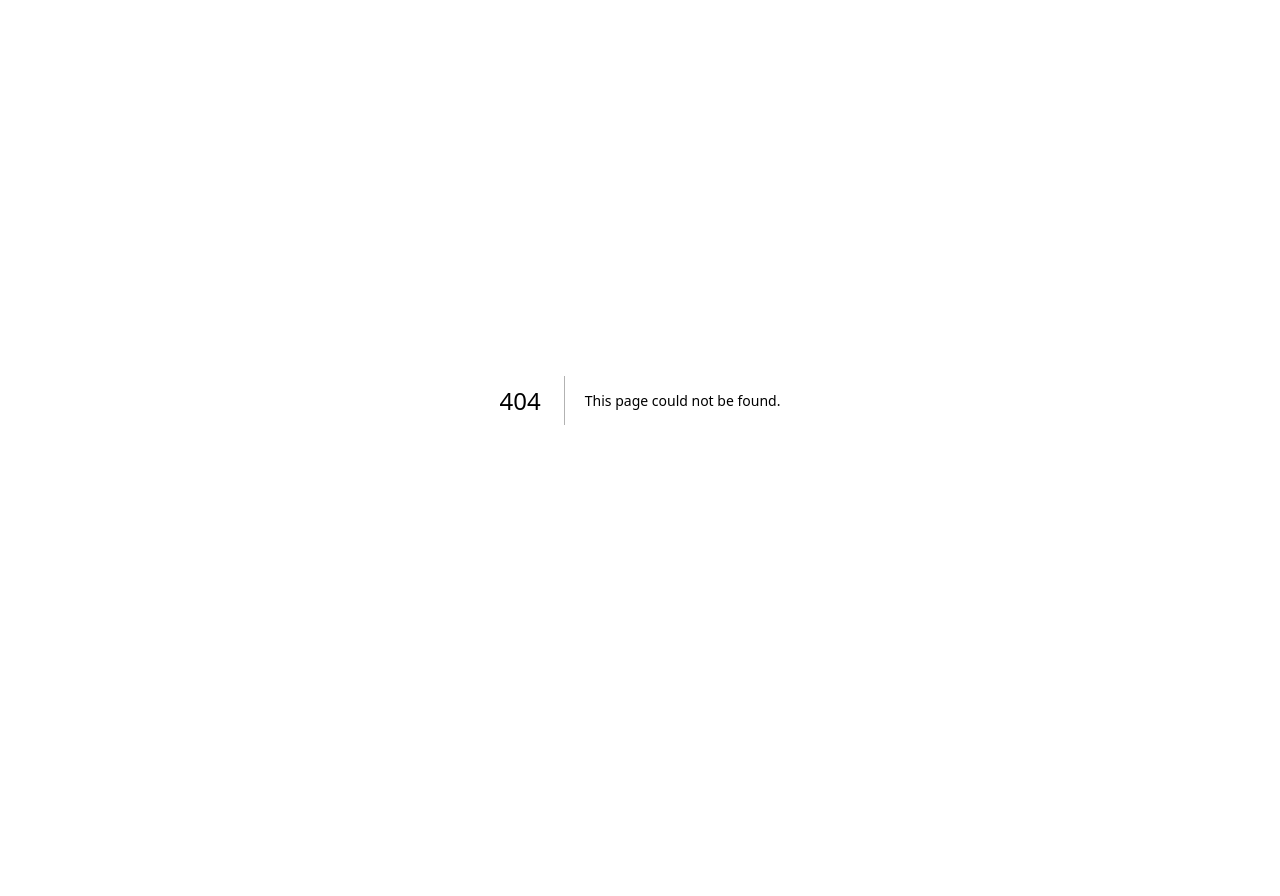
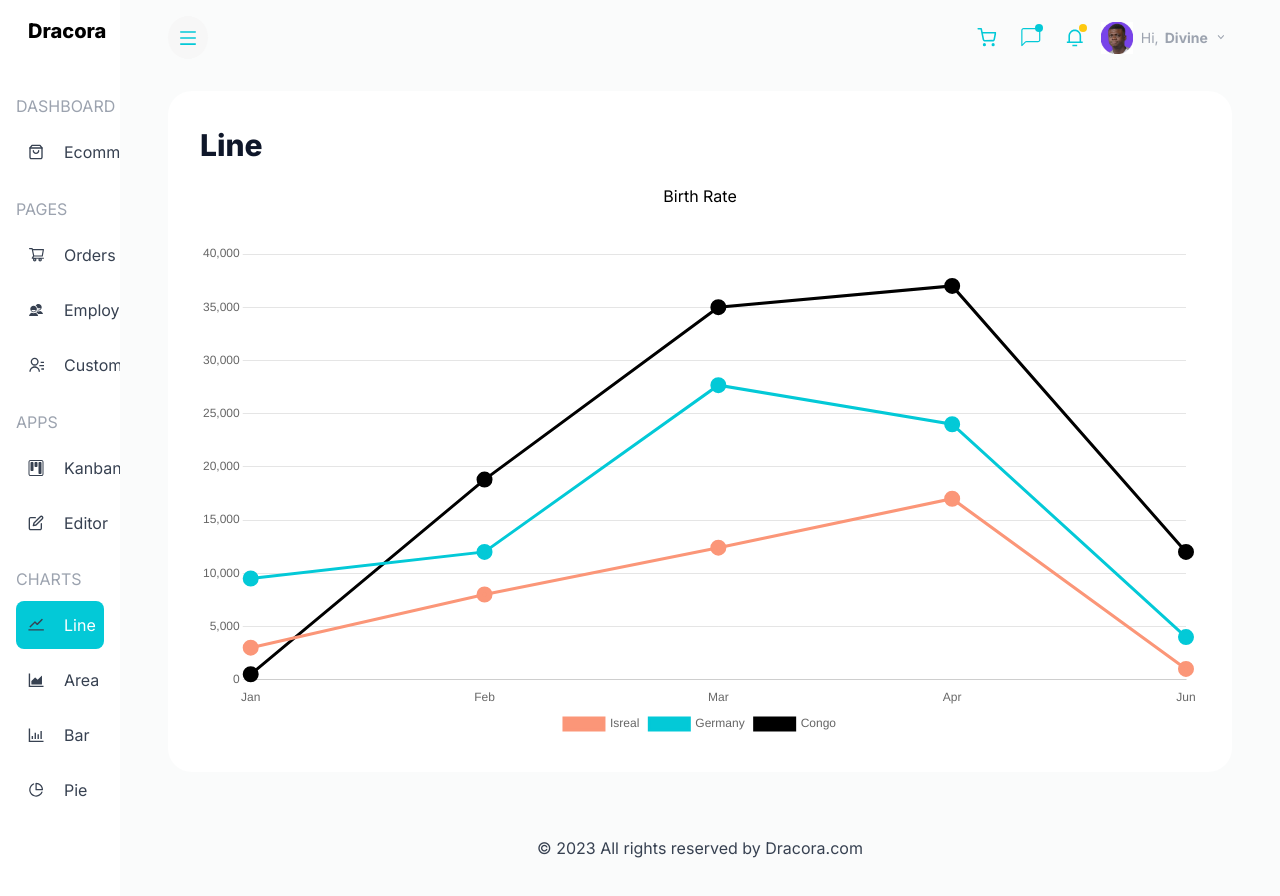
Before and after one commit to Heisdalu/Dracora, a Next.js app: page /line in a window 1280 px wide. Before the commit this address had no page. Shown: the top 896 px of the page. Before the commit the page ends 800 px from the top, so only its background shows below. Built offline with nearby package versions, Linux system fonts and the light colour scheme.

Commit message:
add line chart page

```diff
--- /dev/null
+++ b/src/components/Line/LineChart.tsx
@@ -0,0 +1,83 @@
+import React, { FC } from "react";
+import {
+  Chart as ChartJS,
+  CategoryScale,
+  LinearScale,
+  PointElement,
+  LineElement,
+  Legend,
+  Tooltip,
+} from "chart.js";
+
+import { Line } from "react-chartjs-2";
+
+ChartJS.register(
+  CategoryScale,
+  LinearScale,
+  PointElement,
+  LineElement,
+  Legend,
+  Tooltip
+);
+
+const LineChart: FC = () => {
+  const labels = ["Jan", "Feb", "Mar", "Apr", "Jun"];
+
+  const data = {
+    labels,
+    datasets: [
+      {
+        label: "Isreal",
+        data: [3000, 8000, 12400, 17000, 1000],
+        backgroundColor: "#FB9678",
+        borderColor: "#FB9678",
+        pointBorderWidth: 10,
+      },
+      {
+        label: "Germany",
+        data: [9500, 12000, 27670, 24000, 4000],
+        backgroundColor: "#03C9D7",
+        borderColor: "#03C9D7",
+        pointBorderWidth: 10,
+      },
+      {
+        label: "Congo",
+        data: [500, 18800, 35000, 37000, 12000],
+        backgroundColor: "#000",
+        borderColor: "#000",
+        pointBorderWidth: 10,
+      },
+    ],
+  };
+
+  const options: any = {
+    responsive: true,
+    plugins: {
+      legend: {
+        display: true,
+        position: "bottom",
+      },
+    },
+
+    scales: {
+      x: {
+        grid: {
+          display: false,
+        },
+        ticks: {
+          color: "#686868",
+        },
+      },
+      y: {
+        border: {
+          display: false,
+        },
+      },
+    },
+    interaction: {
+      intersect: false,
+    },
+  };
+  return <Line options={options} data={data} />;
+};
+export default LineChart;
--- /dev/null
+++ b/src/pages/line/index.tsx
@@ -0,0 +1,22 @@
+import React, { useState } from "react";
+import HomePageContainer from "@/components/HomePage/HomePageContainer";
+import LineChart from "@/components/Line/LineChart";
+
+const Line = () => {
+  return (
+    <div>
+      <HomePageContainer>
+        <div className="h-[100vh] lg:h-[auto]">
+          <div className="rounded-[24px] bg-white p-1 md:p-2">
+            <h1 className="text-otherHeader text-30px font-[800]">Line</h1>
+            <p className="mt-1 text-center">Birth Rate</p>
+            <div className="mt-2 md:max-w-[400px] vlg:max-w-[1000px] mx-auto">
+              <LineChart />
+            </div>
+          </div>
+        </div>
+      </HomePageContainer>
+    </div>
+  );
+};
+export default Line;
```
